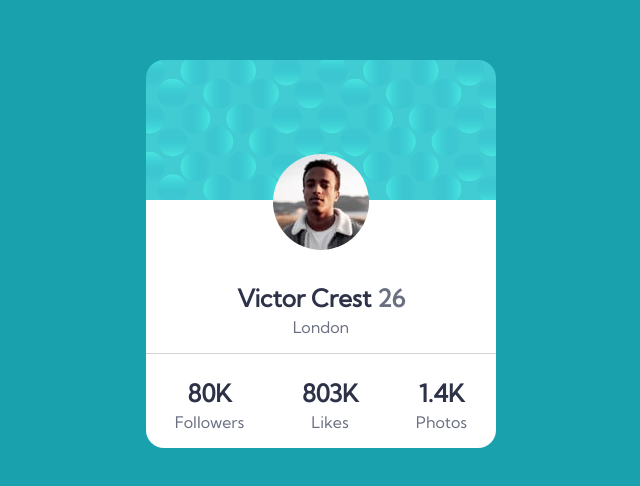
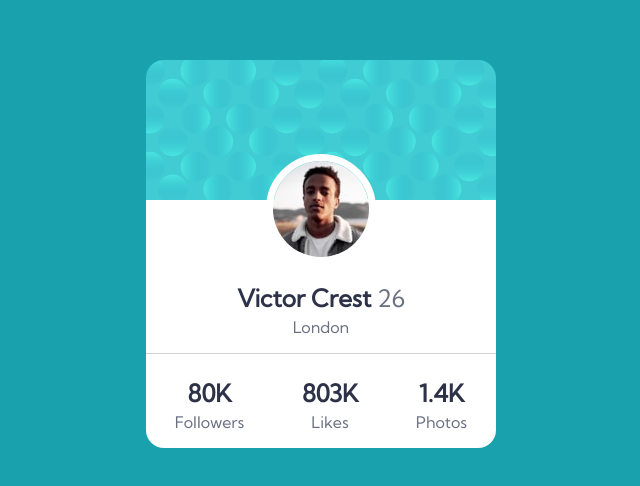
Before and after one commit to jcsmileyjr/Profile-card-component, a plain HTML site: page index.html in a window 1280 px wide. Shown: the part 146-632 px from the top of the page, without its empty margins (319-959 px from the left). Drawn offline with Linux system fonts and the light colour scheme.

Commit message:
Final styling to the image

```diff
--- a/index.html
+++ b/index.html
@@ -51,7 +51,7 @@
       position: relative;
       padding-top: 60px;
       display: flex;
-    justify-content: center;
+      justify-content: center;
     }
 
     .profile__container {
@@ -61,6 +61,7 @@
 
     .profile__image--styles {
       border-radius: 90px;
+      border: 7px solid white;
     }
 
     .content__stats {
@@ -83,6 +84,7 @@
     .lightColor {
       color: var(--Dark-grayish-blue);
       margin-top: 4px;
+      font-weight: normal;
     }
 
     .content--center {
```
